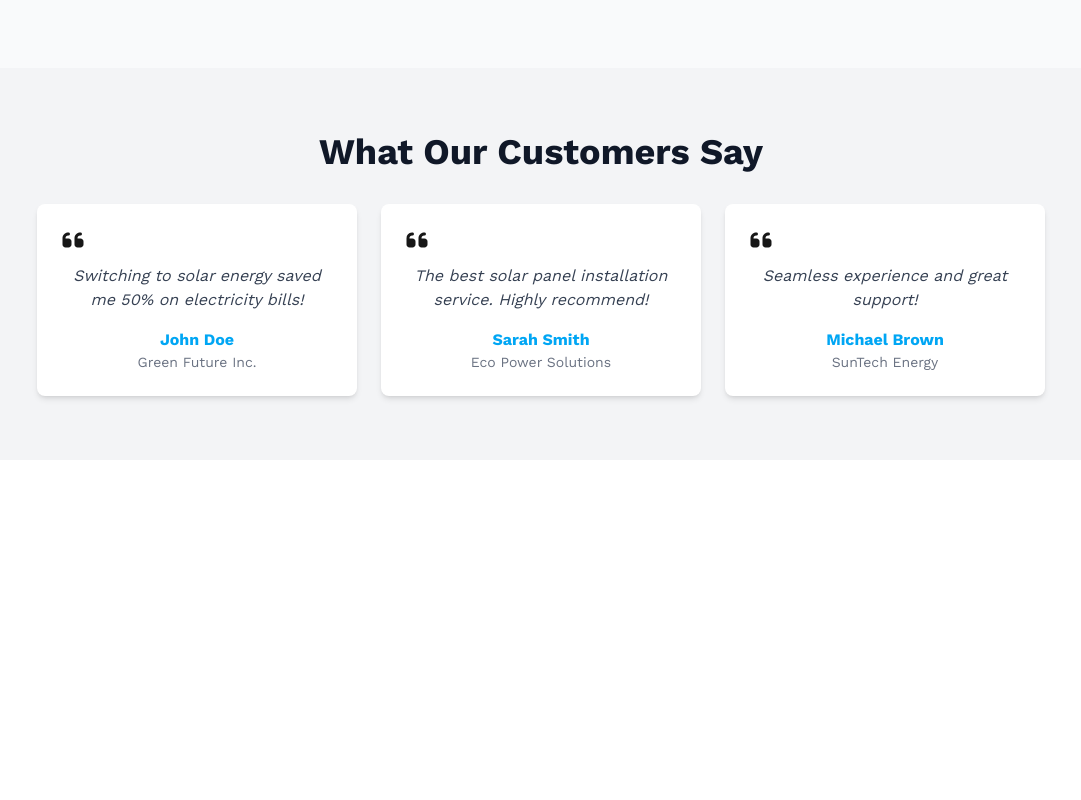
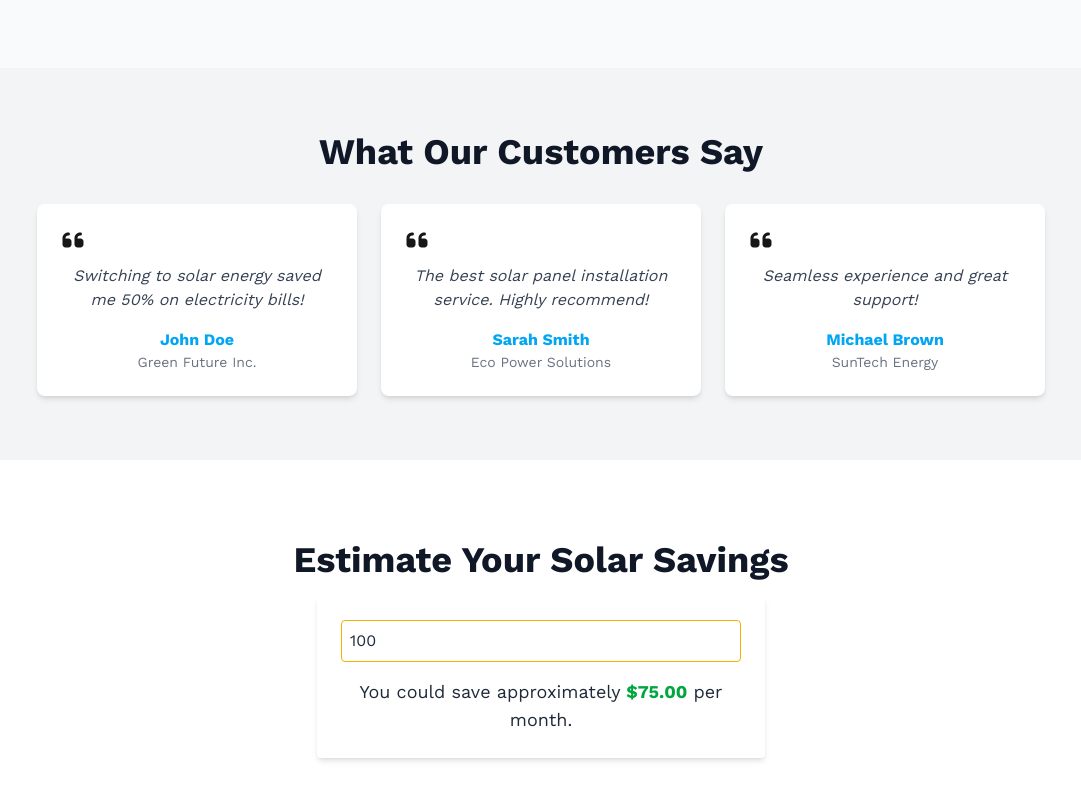
Before and after one commit to kadelcode/solar-landing-page, a Next.js app: page / in a window 1280 px wide. Shown: the part 2215-3015 px from the top of the page, without its empty margins (99-1180 px from the left). Before the commit the page ends 2675 px from the top, so only its background shows below. Built offline with nearby package versions, Linux system fonts and the light colour scheme.

Commit message:
Add solar savings calculator

```diff
--- a/src/app/page.tsx
+++ b/src/app/page.tsx
@@ -4,6 +4,7 @@ import WhyChooseSolar from "@/components/sections/WhyChooseSolar";
 import Services from "@/components/sections/Services";
 import HowItWorks from "@/components/sections/HowItWorks";
 import Testimonials from "@/components/sections/Testimonials";
+import SolarSavings from "@/components/SolarSavings";
 
 export default function Home() {
   return (
@@ -14,6 +15,7 @@ export default function Home() {
       <Services />
       <HowItWorks />
       <Testimonials />
+      <SolarSavings />
     </div>
   );
 }
--- /dev/null
+++ b/src/components/SolarSavings.tsx
@@ -0,0 +1,46 @@
+"use client";
+
+import { motion } from "framer-motion";
+import { useState } from "react";
+
+const SolarSavings = () => {
+    const [bill, setBill] = useState(100);
+    const estimatedSavings = bill * 0.75;
+
+
+    return (
+        <section className="py-20 px-4 bg-white">
+            <div className="max-w-6xl mx-auto text-center text-gray-800">
+                <motion.h3
+                className="text-3xl sm:text-4xl font-bold mb-4 text-gray-900"
+                initial={{ opacity: 0, y: 40 }}
+                whileInView={{ opacity: 1, y: 0 }}
+                transition={{ duration: 0.6 }}
+                >
+                    Estimate Your Solar Savings
+                </motion.h3>
+
+                <motion.div
+                className="p-6 bg-white rounded shadow-md max-w-md mx-auto"
+                initial={{ opacity: 0, y: 40 }}
+                whileInView={{ opacity: 1, y: 0 }}
+                transition={{ duration: 0.6 }}
+                >
+                    <input
+                    type="number"
+                    value={bill}
+                    onChange={(e) => setBill(Number(e.target.value))}
+                    className="w-full p-2 border border-yellow-500 rounded mb-4"
+                    placeholder="Monthly Electricity Bill ($)"
+                    />
+
+                    <p className="text-lg">
+                        You could save approximately <span className="font-bold text-green-600">${estimatedSavings.toFixed(2)}</span> per month.
+                    </p>
+                </motion.div>
+            </div>
+        </section>
+    );
+}
+
+export default SolarSavings;
```
